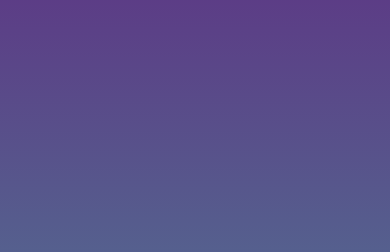
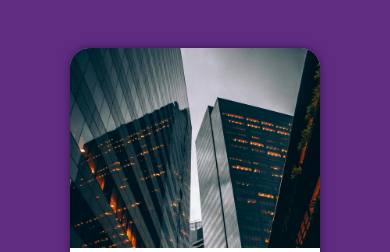
Before and after one commit to andrealmeidacb/projeto-login, a plain HTML site: page index.html in a window 390 px wide. Shown: the part 124-376 px from the top of the page. Drawn offline with Linux system fonts and the light colour scheme.

Commit message:
versao mobile first concluida

```diff
--- a/estilos/style.css
+++ b/estilos/style.css
@@ -6,20 +6,48 @@
     Lilás: #5f2c82
 */
 
-body{
-    background-image: linear-gradient(to top, #49a09d, #5f2c82);
-    background-attachment: fixed;
+*{
+    font-family: system-ui, -apple-system, BlinkMacSystemFont, 'Segoe UI', Roboto, Oxygen, Ubuntu, Cantarell, 'Open Sans', 'Helvetica Neue', sans-serif;
+    padding: 0px;
+    margin: 0px;
+    box-sizing: border-box;
+}
+
+body, html{
+    background-color: #5f2c82;
+    height: 100vh;
+    width: 100vw;
 }
 
 main{
-    background-color: white;
-    margin: auto;
-    width: 80vw;
-    border-radius: 10px;
+    position: relative;
+    height: 100vh;
+    width: 100vw;
 }
 
-main > section > div#imagem{
-    background-image: url(../imagens/metal.jpg);
+section#login{
     position: absolute;
+    top: 50%;
+    left: 50%;
+    transform: translate(-50%, -50%);
+    overflow: hidden;
 
+    background-color: white;
+    width: 250px;
+    height: 500px;
+    border-radius: 20px;
+    box-shadow: 0px 0px 10px rgba(0, 0, 0, 0.450
+    );
 }
+
+section#login > div#imagem{
+    display: block;
+    background: #5f2c82 url(../imagens/metal.jpg) no-repeat;
+    background-size: cover;
+    height: 200px;
+}
+
+section> div#formulario{
+    display: block;
+    padding: 10px;
+}
--- a/index.html
+++ b/index.html
@@ -10,7 +10,7 @@
     <main>
         <section id="login">
             <div id="imagem">
-                foto
+                <!-- Aqui vai as imagens nas CSS -->
             </div>
             <div id="formulario">
                 <h1>Login</h1>
```
